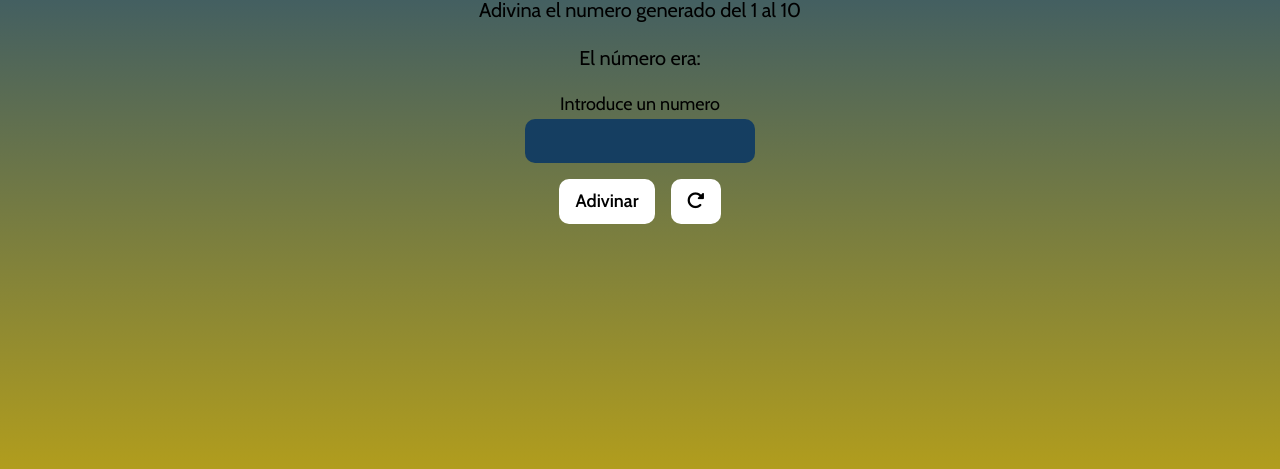
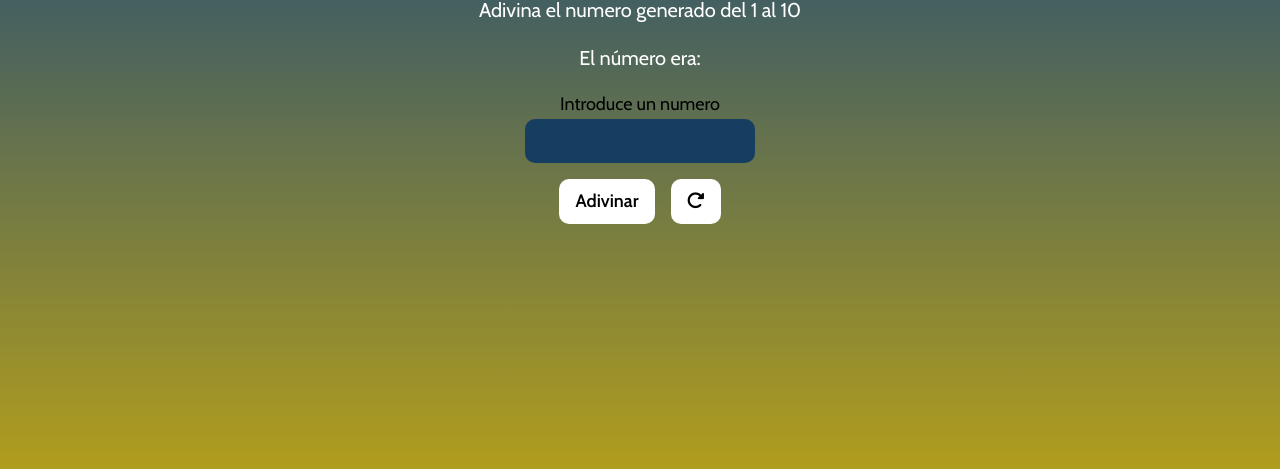
Before and after one commit to Martydevs/guess-number-app, a website built with Vite: page index.html in a window 1280 px wide. Shown: the part 331-800 px from the top of the page. Built offline with nearby package versions, Linux system fonts and the light colour scheme.

Commit message:
edited(styles/index.css) removed color scheme & added fore color text

```diff
--- a/styles/index.css
+++ b/styles/index.css
@@ -8,10 +8,6 @@
   margin: 0;
   padding: 0;
   font: inherit;
-}
-
-html {
-  color-scheme: light dark;
 }
 
 body {
@@ -71,6 +67,7 @@ p {
   font-size: 1.25rem;
   font-weight: 400;
   text-align: center;
+  color: #fff;
 }
 
 form {
```
